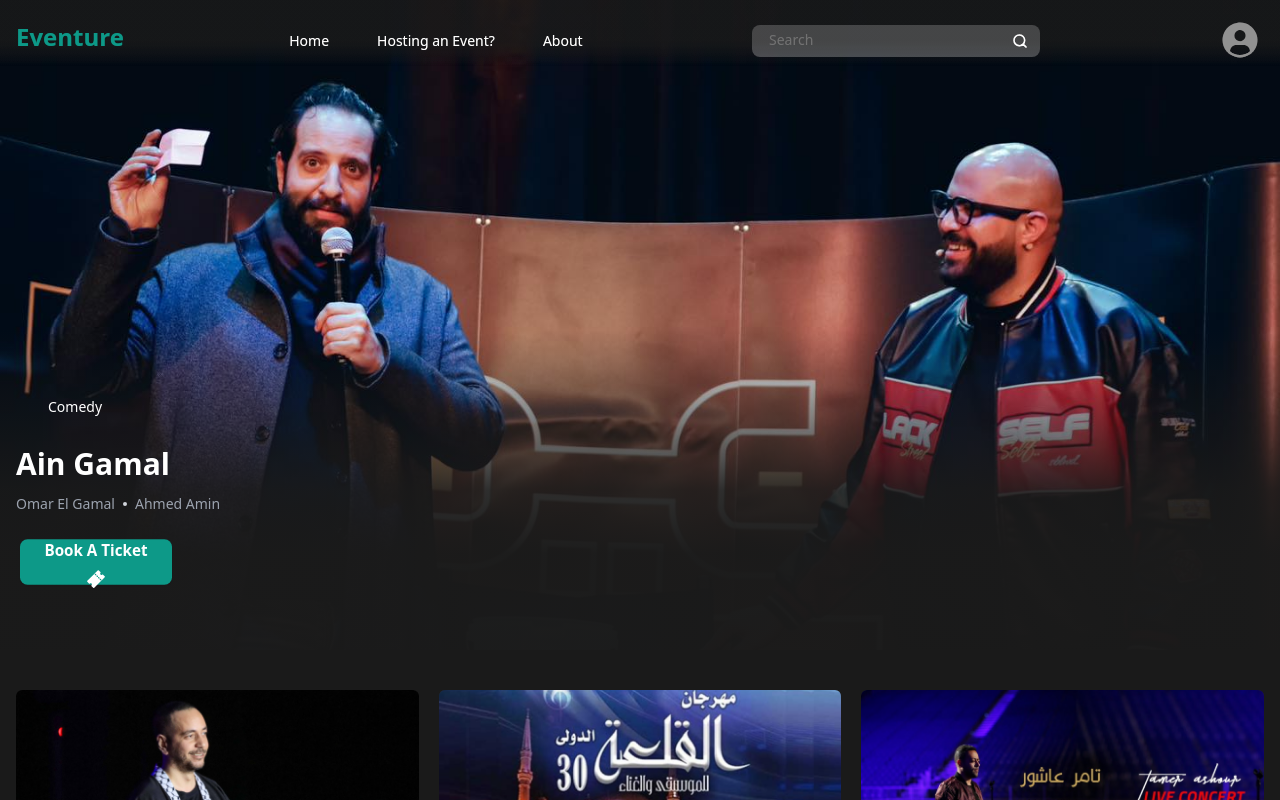
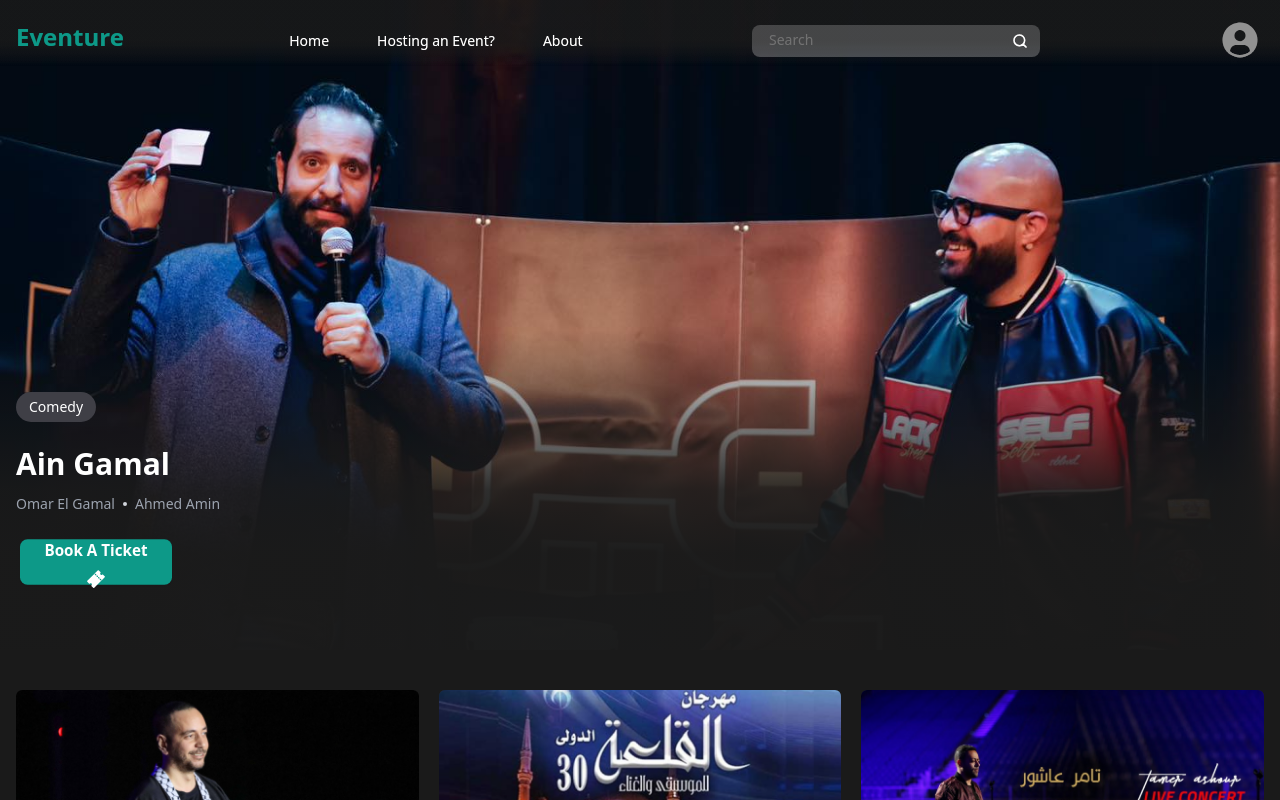
Before and after one commit to EventureITI/Web, a React (Vite) app: page / in a window 1280 px wide. Shown: the top 800 px of the page. Built offline with nearby package versions, Linux system fonts and the light colour scheme.

Commit message:
style: style active category buttons

```diff
--- a/src/Components/CategoryBtn.jsx
+++ b/src/Components/CategoryBtn.jsx
@@ -1,7 +1,19 @@
-import React from 'react'
+import React from "react";
+import { NavLink } from "react-router-dom";
 
-export default function CategoryBtn({category,bg,hoverBg}) {
+export default function CategoryBtn({ category , path , classes }) {
+
   return (
-    <button type="button" style={{height:"30px",minWidth:"80px"}} className={`flex justify-center items-center text-white ${bg} hover:${hoverBg} focus:outline-none font-medium rounded-full text-sm px-8 py-2.5 text-center mb-2 `}>{category}</button>
-  )
+    <NavLink
+      to={path}
+      style={{ height: "30px", minWidth: "80px" }}
+      className={({ isActive }) =>
+        `flex justify-center items-center bg-zinc-700 ${classes} hover:bg-main-hover text-white focus:outline-none font-medium rounded-full text-sm px-8 py-2.5 text-center mb-2 ${
+          isActive ? " focus:bg-main-color" : "bg-zinc-700"
+        }`
+      }
+    >
+      {category}
+    </NavLink>
+  );
 }
```
